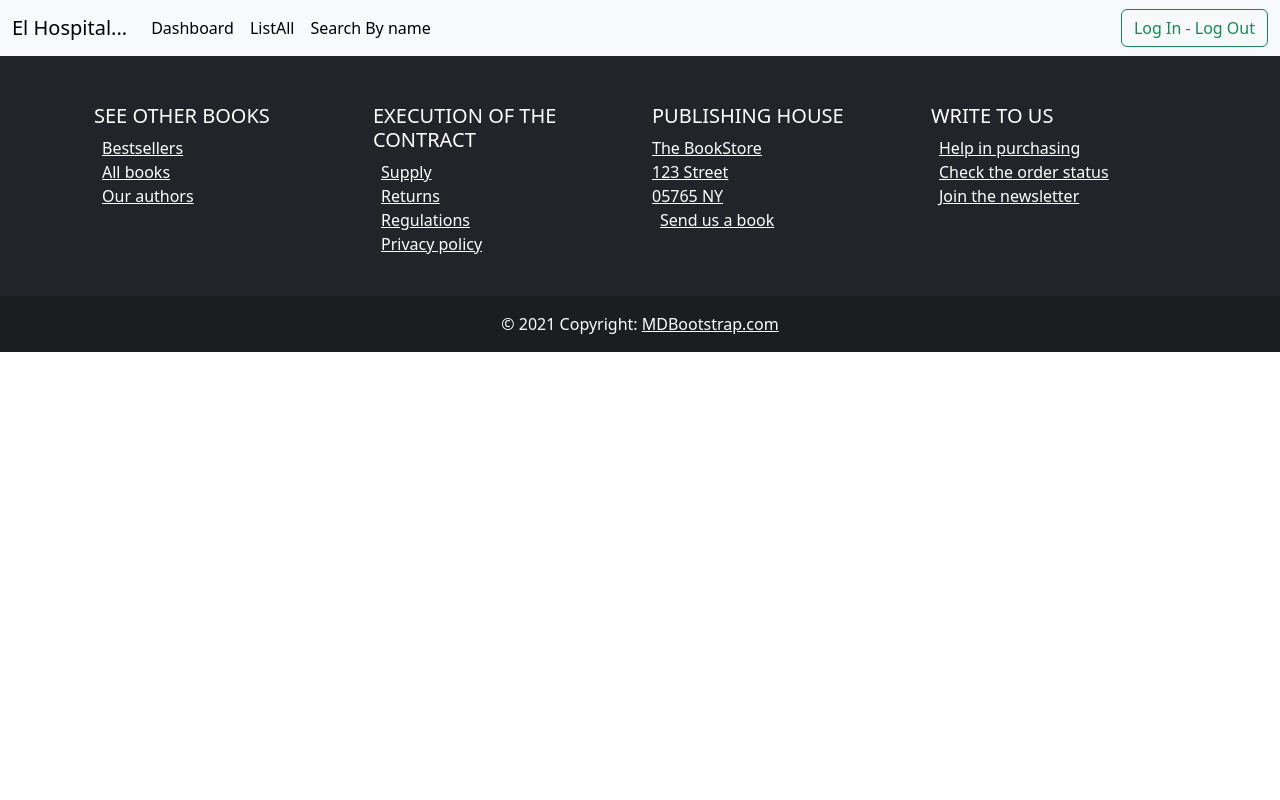
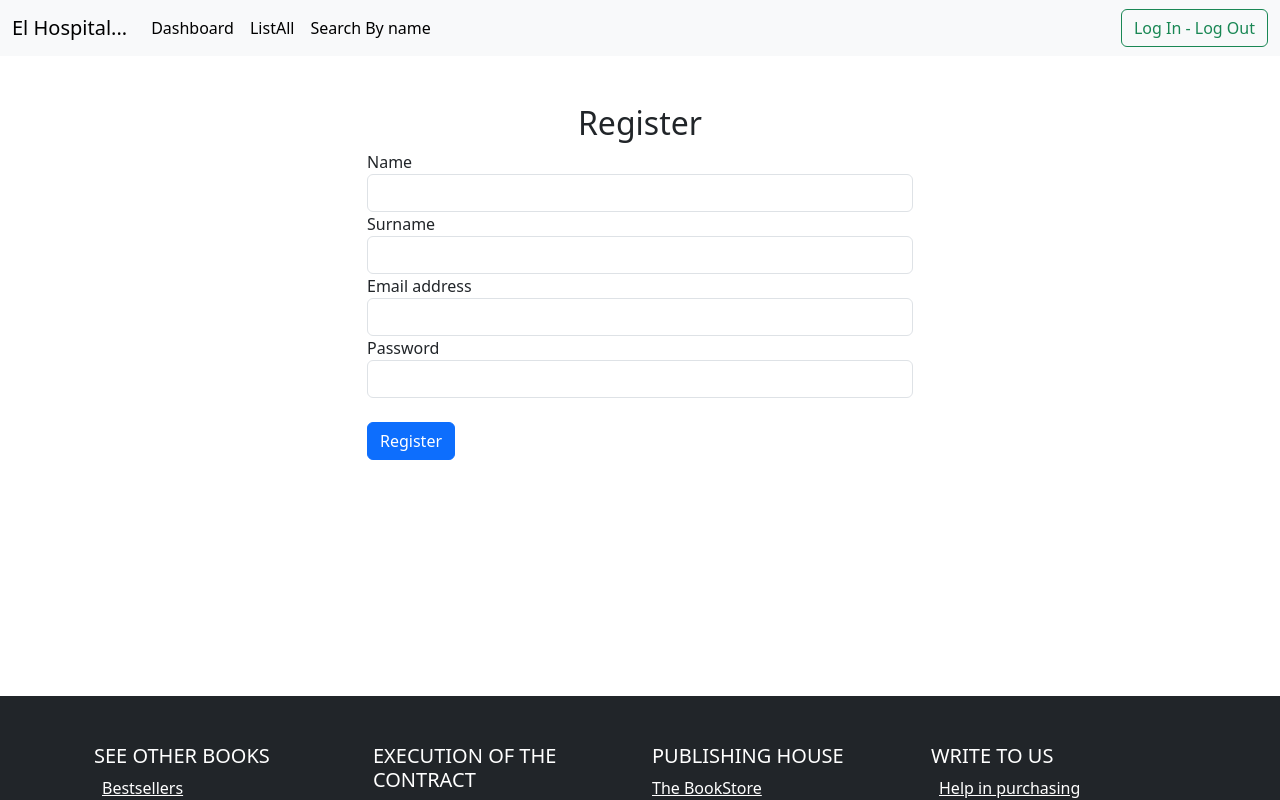
Before and after one commit to Xavier-Amatller/FrontendHospital, an Angular app: page /nurse/register in a window 1280 px wide. Before the commit this address led to /. Shown: the top 800 px of the page. Built offline with nearby package versions, Linux system fonts and the light colour scheme.

Commit message:
#13 done register form created and implementated

```diff
--- a/src/app/app-routing.module.ts
+++ b/src/app/app-routing.module.ts
@@ -7,11 +7,13 @@ import { DashboardComponent } from './user/dashboard/dashboard.component';
 import { LandingPageComponent } from './landing-page/landing-page.component';
 import { ListAllComponent } from './user/list-all/list-all.component';
 import { SearchByNameComponent } from './user/search-by-name/search-by-name.component';
+import { RegisterFormComponent } from './user/register-form/register-form.component';
 
 const routes: Routes = [
   {path:"", component: LandingPageComponent},
   {path:"dashboard", component: DashboardComponent},
   {path:"nurse/login", component: LoginFormComponent},
+  {path:"nurse/register", component: RegisterFormComponent},
   {path:"nurse/list-all", component: ListAllComponent},
   {path:"nurse/search-by-name", component: SearchByNameComponent},
 
--- a/src/app/app.module.ts
+++ b/src/app/app.module.ts
@@ -13,6 +13,7 @@ import { DashboardComponent } from './user/dashboard/dashboard.component';
 import { LandingPageComponent } from './landing-page/landing-page.component';
 import { ListAllComponent } from './user/list-all/list-all.component';
 import { HttpClientModule } from '@angular/common/http';
+import { RegisterFormComponent } from './user/register-form/register-form.component';
 
 @NgModule({
   declarations: [
@@ -25,6 +26,7 @@ import { HttpClientModule } from '@angular/common/http';
     DashboardComponent,
     LandingPageComponent,
     ListAllComponent,
+    RegisterFormComponent,
   ],
   imports: [BrowserModule, AppRoutingModule, FormsModule, HttpClientModule],
   providers: [],
--- a/src/app/user/login-form/login-form.component.html
+++ b/src/app/user/login-form/login-form.component.html
@@ -6,29 +6,18 @@
           <h2 class="text-center">Login</h2>
           <div class="form-group">
             <label for="email">Email address</label>
-            <input
-              type="email"
-              class="form-control"
-              id="email"
-              [(ngModel)]="email"
-              name="email"
-              required
-            />
+            <input type="email" class="form-control" id="email" [(ngModel)]="email" name="email" required />
           </div>
           <div class="form-group">
             <label for="password">Password</label>
-            <input
-              type="password"
-              class="form-control"
-              id="password"
-              [(ngModel)]="password"
-              name="password"
-              required
-            />
+            <input type="password" class="form-control" id="password" [(ngModel)]="password" name="password" required />
           </div>
           <button type="submit" class="btn btn-primary btn-block mt-4">
             Login
           </button>
+          <div class="btn btn-success btn-block mt-4" routerLink="/nurse/register" style="color: white;">
+            Register?
+          </div>
         </form>
       </div>
     </div>
--- /dev/null
+++ b/src/app/user/register-form/register-form.component.html
@@ -0,0 +1,57 @@
+<div style="height: 80vh" class="container">
+    <div class="row justify-content-center">
+      <div class="col-md-6">
+        <div>
+          <form (ngSubmit)="login()" class="mt-5">
+            <h2 class="text-center">Register</h2>
+            <div class="form-group">
+                <label for="name">Name</label>
+                <input
+                  type="name"
+                  class="form-control"
+                  id="name"
+                  [(ngModel)]="name"
+                  name="name"
+                  required
+                />
+              </div>            <div class="form-group">
+                <label for="surname">Surname</label>
+                <input
+                  type="surname"
+                  class="form-control"
+                  id="surname"
+                  [(ngModel)]="surname"
+                  name="surname"
+                  required
+                />
+              </div>
+            <div class="form-group">
+              <label for="email">Email address</label>
+              <input
+                type="email"
+                class="form-control"
+                id="email"
+                [(ngModel)]="email"
+                name="email"
+                required
+              />
+            </div>
+            <div class="form-group">
+              <label for="password">Password</label>
+              <input
+                type="password"
+                class="form-control"
+                id="password"
+                [(ngModel)]="password"
+                name="password"
+                required
+              />
+            </div>
+            <button type="submit" class="btn btn-primary btn-block mt-4">
+              Register
+            </button>
+          </form>
+        </div>
+      </div>
+    </div>
+  </div>
--- /dev/null
+++ b/src/app/user/register-form/register-form.component.ts
@@ -0,0 +1,63 @@
+import { Component } from '@angular/core';
+import { Router } from '@angular/router';
+
+@Component({
+  selector: 'app-register-form',
+  standalone: false,
+
+  templateUrl: './register-form.component.html',
+  styleUrl: './register-form.component.css'
+})
+export class RegisterFormComponent {
+  name: string = '';
+  surname: string = '';
+  email: string = '';
+  password: string = '';
+
+  constructor(private router: Router) { }
+
+  ngOnInit(): void {
+    if (localStorage.getItem("isLogged") == "true") {
+      this.router.navigate(["dashboard"])
+    }
+  }
+
+
+  login() {
+    if (this.validate()) {
+      //HACER PETICION AL SERVICIO PARA INSERTAR UN NUEVO USUARIO (SIMULADO)
+      this.router.navigate(["nurse/login"]);
+    }
+  }
+
+
+  validate(): boolean {
+    if (!this.name || this.name.trim().length < 2) {
+      alert('Credenciales incorrectas: Name at least 2 letters');
+      return false;
+    }
+
+    // Validar apellidos (no vacío, mínimo 2 caracteres)
+    if (!this.surname || this.surname.trim().length < 2) {
+      alert("Credenciales incorrectas: Surname at least 2 letters")
+      return false;
+    }
+
+    // Validar email (formato válido)
+    const emailRegex = /^[^\s@]+@[^\s@]+\.[^\s@]+$/;
+    if (!emailRegex.test(this.email)) {
+      alert("Credenciales incorrectas: Email not valid");
+      return false;
+    }
+
+    // Validar password (mínimo 8 caracteres, al menos una letra y un número)
+    const passwordRegex = /^(?=.*[A-Za-z])(?=.*\d)[A-Za-z\d]{8,}$/;
+    if (!passwordRegex.test(this.password)) {
+      alert("Credenciales incorrectas: Password at least 8 letters, a letter and a number");
+      return false;
+    }
+    return true;
+  }
+
+
+}
```
Also changed, not shown: src/app/user/register-form/register-form.component.css (added), 1 other file (tests, documents, lock files or other folders).
